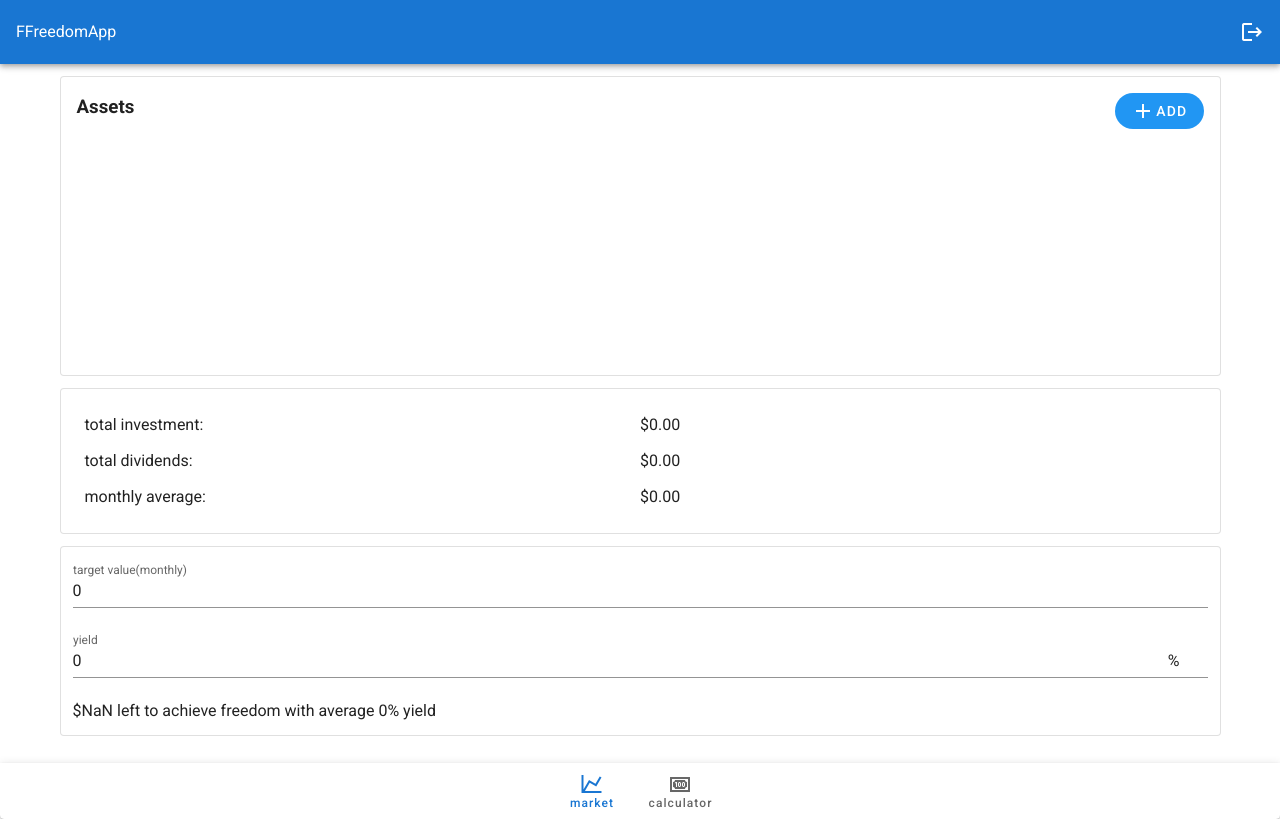
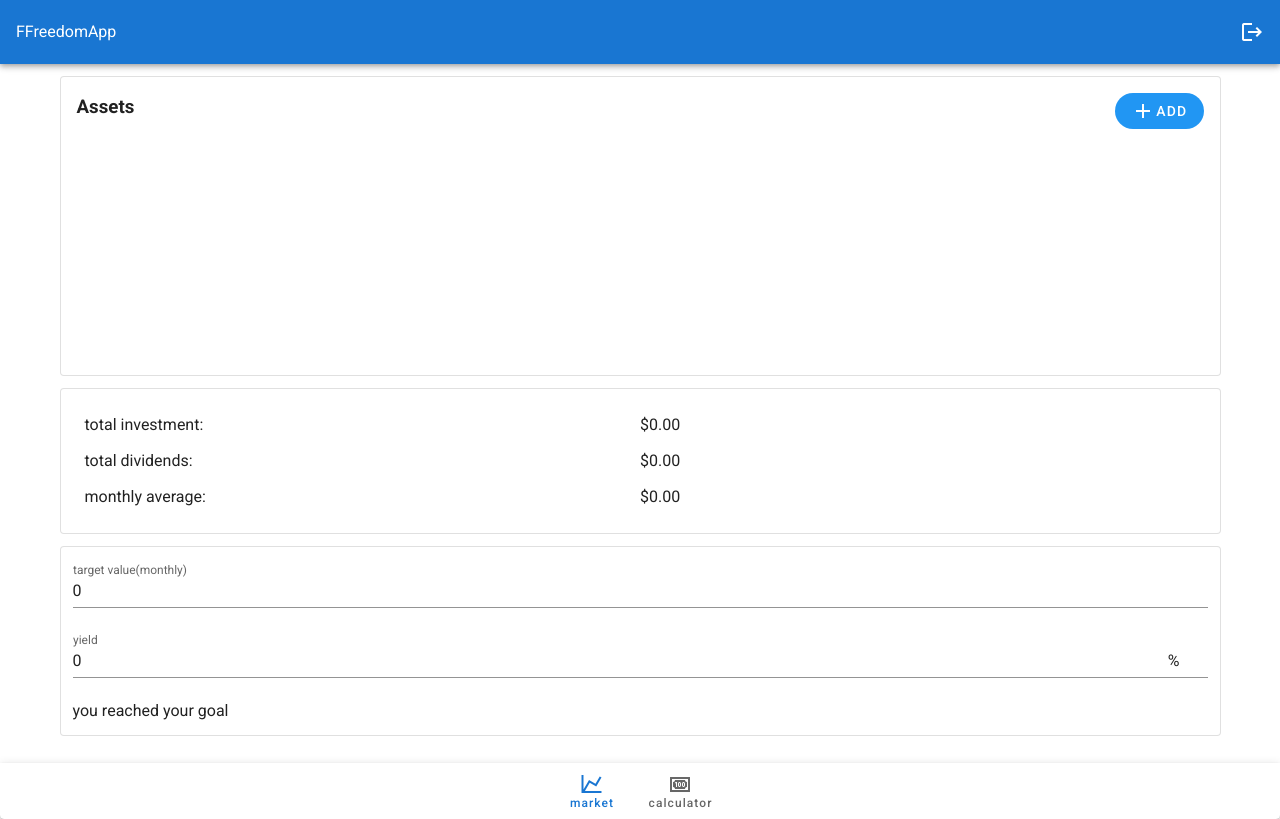
Before and after one commit to weily10/finance-app, a Vue app: page /#/freeCalculator in a window 1280 px wide. Built offline with nearby package versions, Linux system fonts and the light colour scheme.

Commit message:
remianvalue function

```diff
--- a/src/views/FreeCalculator.vue
+++ b/src/views/FreeCalculator.vue
@@ -27,20 +27,6 @@
             >ok</v-btn
           >
         </div>
-
-        <!-- <v-col>
-          Total Investment:
-          {{ Intl.NumberFormat().format(assetValue * shares * 1000) }} <br />
-          Dividend paid:
-          {{
-            Intl.NumberFormat().format(
-              (assetValue * shares * 1000 * divyield) / 100
-            )
-          }}
-          <br />
-          You get {{ (assetValue * shares * 1000 * divyield) / 100 / 12 }} per
-          month
-        </v-col> -->
       </v-card>
     </v-dialog>
     <v-card outlined height="300px" max-height="450px" class="pa-3">
@@ -113,7 +99,13 @@
         suffix="%"
         clearable
       ></v-text-field>
-      ${{ Intl.NumberFormat().format(((targetvalue*12)/(yield1/100))- sumAssets().toFixed(2))}} left to achieve freedom with average {{yield1}}% yield
+      <div v-if="(sumDiv()/12)>=targetvalue">
+      you reached your goal
+      </div>
+      <div v-else>
+        ${{ remainValue() }} left to achieve freedom with average
+      {{ yield1 }}% yield
+      </div>
     </v-card>
   </v-container>
 </template>
@@ -123,7 +115,7 @@ export default {
   components: {},
   data() {
     return {
-      yield1:0,
+      yield1: 0,
       targetvalue: 0,
       valueLeft: 0,
       offsetTop: 0,
@@ -180,6 +172,16 @@ export default {
     onScroll(e) {
       this.offsetTop = e.target.scrollTop;
     },
+
+    remainValue() {
+      let value = 0;
+      value = Intl.NumberFormat().format(
+        (this.targetvalue * 12) / (this.yield1 / 100) -
+          this.sumAssets().toFixed(2)
+      );
+
+      return value;
+    },
   },
 
   computed: {},
```
